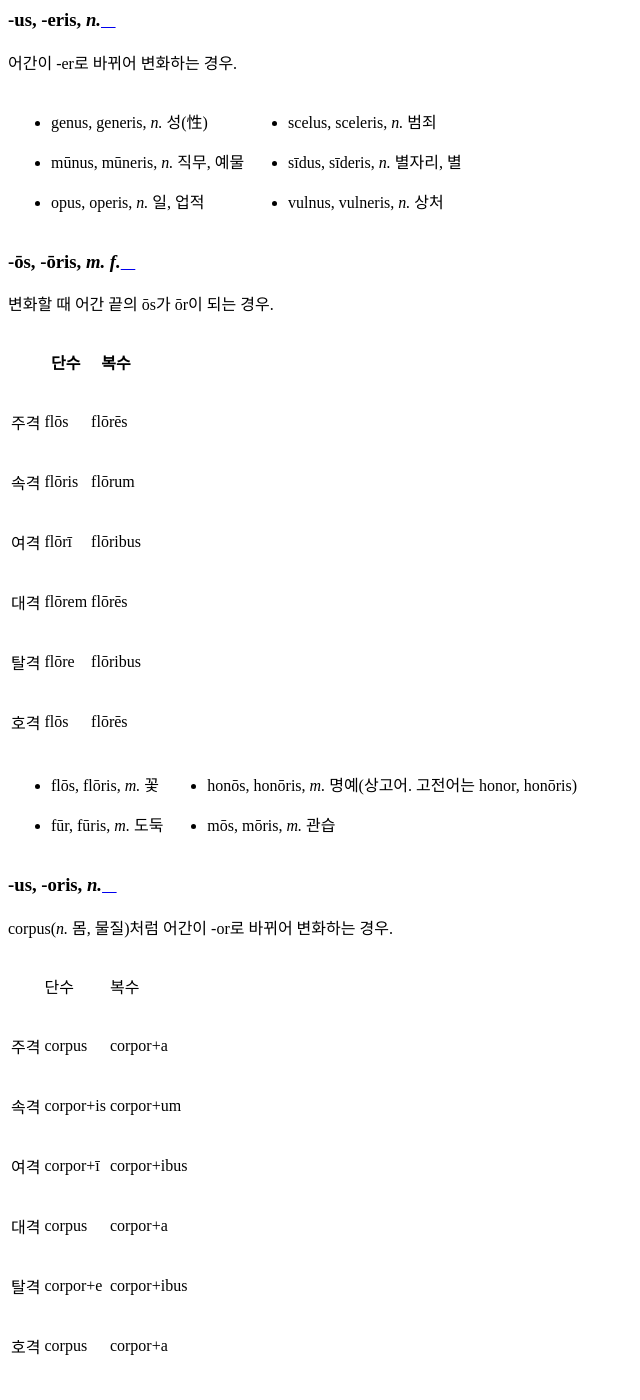
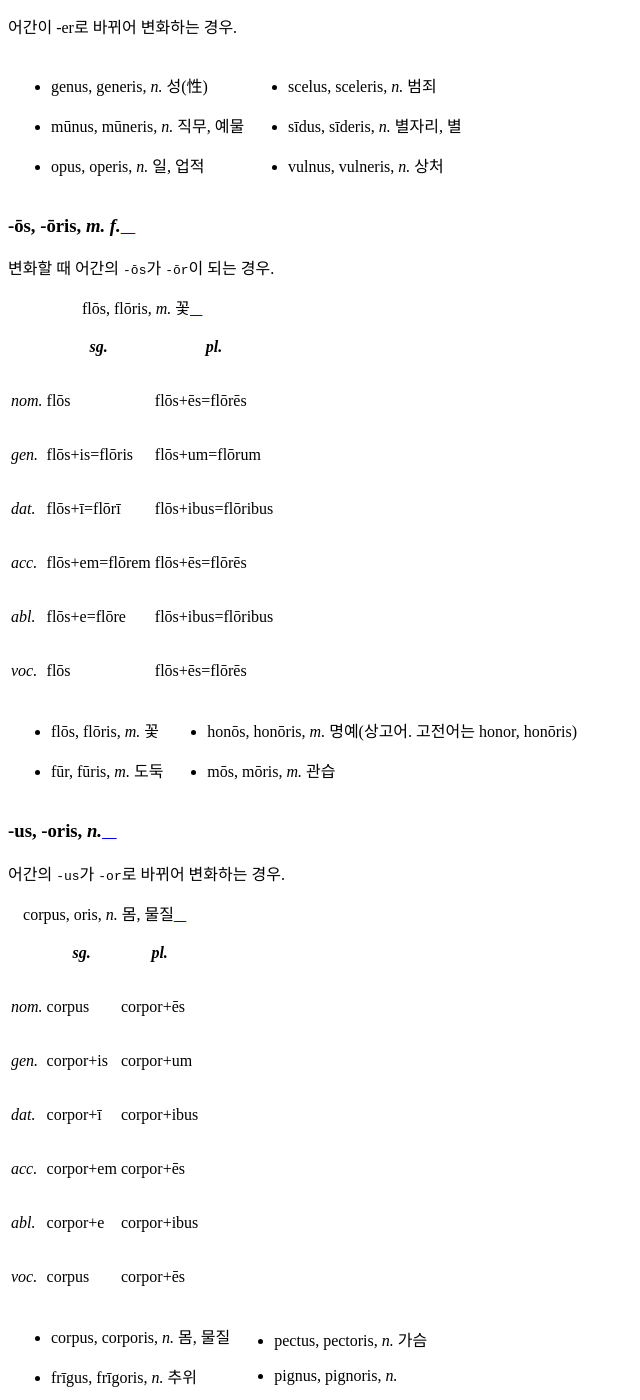
Before and after one commit to kabbala/grammatica_latina, a Sphinx documentation site: the page built from source/declinatio_nominis/declinatio_nominis_3.rst, in a window 1280 px wide and 1400 px high, scrolled down 23988 px. Shown: the whole window, without its empty margins (0-640 px from the left). Built offline with Sphinx 7.4.7 and the Read the Docs theme 2.0.0, drawn with Linux system fonts in a browser that asks for light colours; some of the changed text lies outside the part shown.

Commit message:
일부 수정

```diff
--- a/source/declinatio_nominis/declinatio_nominis_2.rst
+++ b/source/declinatio_nominis/declinatio_nominis_2.rst
@@ -627,4 +629,5 @@
    :tsig:`abl.`, "phaenomen+ō", "phaenomen+īs"
    :tsig:`voc.`, "phaenomen+on", "phaenomen+a"
 
--os, -ī, :sig:`m. f.` 형태와 변화 양상이 동일하므로 하나로 묶어서 분류할 수도 있다.
+.. note::
+   -os, -ī, :sig:`m. f.` 형태와 변화 양상이 동일하므로 하나로 묶어서 분류할 수도 있다.
--- a/source/declinatio_nominis/declinatio_nominis_3.rst
+++ b/source/declinatio_nominis/declinatio_nominis_3.rst
@@ -275,21 +275,16 @@
 
 homo(:sig:`m.` 사람)처럼 어간에 -in이 추가되어 변화하는 경우. 다른 어간이 homin이었던 것으로 생각할 수 있다.
 
-+------+----------------+-----------------+
-|      | 단수           | 복수            |
-+------+----------------+-----------------+
-| 주격 | homō           | hominēs         |
-+------+----------------+-----------------+
-| 속격 | hominis        | hominum         |
-+------+----------------+-----------------+
-| 여격 | hominī         | hominibus       |
-+------+----------------+-----------------+
-| 대격 | hominem        | hominēs         |
-+------+----------------+-----------------+
-| 탈격 | homine         | hominibus       |
-+------+----------------+-----------------+
-| 호격 | homō           | hominēs         |
-+------+----------------+-----------------+
+.. csv-table:: homō, inis, :tsig:`m. f.` 사람
+   :header-rows: 1
+
+   "", :tsig:`sg.`, :tsig:`pl.`
+   :tsig:`nom.`, "homō", "homin+ēs"
+   :tsig:`gen.`, "homin+is", "homin+um"
+   :tsig:`dat.`, "homin+ī", "homin+ibus"
+   :tsig:`acc.`, "homin+em", "homin+ēs"
+   :tsig:`abl.`, "homin+e", "homin+ibus"
+   :tsig:`voc.`, "homō", "homin+ēs"
 
 .. hlist::
    :columns: 2
@@ -315,7 +310,6 @@
    * multitūdō, multitūdinis, :sig:`f.` 많음, 대중
    * pulchritūdō, pulchritūdinis, :sig:`f.` 아름다움
 
-
 carō, carnis, :tsig:`f.`
 ^^^^^^^^^^^^^^^^^^^^^^^^
 
@@ -430,21 +424,16 @@
 
 -ex로 끝나는 경우 e가 i로 바뀌어 변화한다. 장음 ē인 경우는 포함되지 않는다.
 
-+------+---------+-----------+
-|      | 단수    | 복수      |
-+======+=========+===========+
-| 주격 | iūdex   | iūdicēs   |
-+------+---------+-----------+
-| 속격 | iūdecis | iūdicum   |
-+------+---------+-----------+
-| 여격 | iūdicī  | iūdicibus |
-+------+---------+-----------+
-| 대격 | iūdicem | iūdicēs   |
-+------+---------+-----------+
-| 탈격 | iūdice  | iūdicibus |
-+------+---------+-----------+
-| 호격 | iūdex   | iūdicēs   |
-+------+---------+-----------+
+.. csv-table:: iūdex, icis, :sig:`m.` 심판, 재판
+   :header-rows: 1
+
+   "", :tsig:`sg.`, :tsig:`pl.`
+   :tsig:`nom.`, "iudec+s=iūdex", "iūdic+ēs"
+   :tsig:`gen.`, "iūdic+is", "iūdic+um"
+   :tsig:`dat.`, "iūdic+ī", "iūdic+ibus"
+   :tsig:`acc.`, "iūdic+em", "iūdic+ēs"
+   :tsig:`abl.`, "iūdic+e", "iūdic+ibus"
+   :tsig:`voc.`, "iudec+s=iūdex", "iūdic+ēs"
 
 .. hlist::
    :columns: 2
@@ -779,23 +768,18 @@
 -ōs, -ōris, :tsig:`m. f.`
 ^^^^^^^^^^^^^^^^^^^^^^^^^
 
-변화할 때 어간 끝의 ōs가 ōr이 되는 경우.
-
-+------+--------+----------+
-|      | 단수   | 복수     |
-+======+========+==========+
-| 주격 | flōs   | flōrēs   |
-+------+--------+----------+
-| 속격 | flōris | flōrum   |
-+------+--------+----------+
-| 여격 | flōrī  | flōribus |
-+------+--------+----------+
-| 대격 | flōrem | flōrēs   |
-+------+--------+----------+
-| 탈격 | flōre  | flōribus |
-+------+--------+----------+
-| 호격 | flōs   | flōrēs   |
-+------+--------+----------+
+변화할 때 어간의 ``-ōs``\가 ``-ōr``\이 되는 경우.
+
+.. csv-table:: flōs, flōris, :tsig:`m.` 꽃
+   :header-rows: 1
+
+   "", :tsig:`sg.`, :tsig:`pl.`
+   :tsig:`nom.`, "flōs", "flōs+ēs=flōrēs"
+   :tsig:`gen.`, "flōs+is=flōris", "flōs+um=flōrum"
+   :tsig:`dat.`, "flōs+ī=flōrī", "flōs+ibus=flōribus"
+   :tsig:`acc.`, "flōs+em=flōrem", "flōs+ēs=flōrēs"
+   :tsig:`abl.`, "flōs+e=flōre", "flōs+ibus=flōribus"
+   :tsig:`voc.`, "flōs", "flōs+ēs=flōrēs"
 
 .. hlist::
    :columns: 2
@@ -808,23 +792,18 @@
 -us, -oris, :tsig:`n.`
 ^^^^^^^^^^^^^^^^^^^^^^
 
-corpus(:sig:`n.` 몸, 물질)처럼 어간이 -or로 바뀌어 변화하는 경우.
-
-+------+-----------+-----------------+
-|      | 단수      | 복수            |
-+------+-----------+-----------------+
-| 주격 | corpus    | corpor+a        |
-+------+-----------+-----------------+
-| 속격 | corpor+is | corpor+um       |
-+------+-----------+-----------------+
-| 여격 | corpor+ī  | corpor+ibus     |
-+------+-----------+-----------------+
-| 대격 | corpus    | corpor+a        |
-+------+-----------+-----------------+
-| 탈격 | corpor+e  | corpor+ibus     |
-+------+-----------+-----------------+
-| 호격 | corpus    | corpor+a        |
-+------+-----------+-----------------+
+어간의 ``-us``\가 ``-or``\로 바뀌어 변화하는 경우.
+
+.. csv-table:: corpus, oris, :tsig:`n.` 몸, 물질
+   :header-rows: 1
+
+   "", :tsig:`sg.`, :tsig:`pl.`
+   :tsig:`nom.`, "corpus", "corpor+ēs"
+   :tsig:`gen.`, "corpor+is", "corpor+um"
+   :tsig:`dat.`, "corpor+ī", "corpor+ibus"
+   :tsig:`acc.`, "corpor+em", "corpor+ēs"
+   :tsig:`abl.`, "corpor+e", "corpor+ibus"
+   :tsig:`voc.`, "corpus", "corpor+ēs"
 
 .. hlist::
    :columns: 2
@@ -838,7 +817,7 @@
 
 .. note::
 
-   이렇게 변화하는 아래 단어들은 -os 형태의 고형을 가지고 있다.
+   이렇게 변화하는 아래 단어들은 -os 형태의 고형을 가지고 있다. 즉 ``-os``\가 ``-or``\로 로타키즘이 일어난 것으로 볼 수 있다.
 
       | \*pektos(이탈리아 조어) > pectus
       | \*tempos(인도유럽조어) > tempus
@@ -846,23 +825,18 @@
 -ūs, -ūris, :tsig:`n.`
 ^^^^^^^^^^^^^^^^^^^^^^
 
-변화할 때 어간 끝의 ūs가 ūr이 되는 경우.
-
-+------+----------------+-----------------+
-|      | 단수           | 복수            |
-+------+----------------+-----------------+
-| 주격 | crūs           | crūra           |
-+------+----------------+-----------------+
-| 속격 | crūris         | crūrum          |
-+------+----------------+-----------------+
-| 여격 | crūrī          | crūribus        |
-+------+----------------+-----------------+
-| 대격 | crūs           | crūra           |
-+------+----------------+-----------------+
-| 탈격 | crūre          | crūribus        |
-+------+----------------+-----------------+
-| 호격 | crūs           | crūra           |
-+------+----------------+-----------------+
+어간의 ``-ūs``\가 ``-ūr``\이 되는 경우.
+
+.. csv-table:: crūs, crūris, :tsig:`n.` 다리, 아랫다리
+   :header-rows: 1
+
+   "", :tsig:`sg.`, :tsig:`pl.`
+   :tsig:`nom.`, "crūs", "crūs+a=crūra"
+   :tsig:`gen.`, "crūs+is=crūris", "crūs+um=crūrum"
+   :tsig:`dat.`, "crūs+ī=crūrī", "crūs+ibus=crūribus"
+   :tsig:`acc.`, "crūs", "crūs+a=crūra"
+   :tsig:`abl.`, "crūs+e=crūre", "crūs+ibus=crūribus"
+   :tsig:`voc.`, "crūs", "crūs+a=crūra"
 
 .. hlist::
    :columns: 2
```
Also changed, not shown: other parts of source/declinatio_nominis/declinatio_nominis_2.rst (+2 -0 lines).
